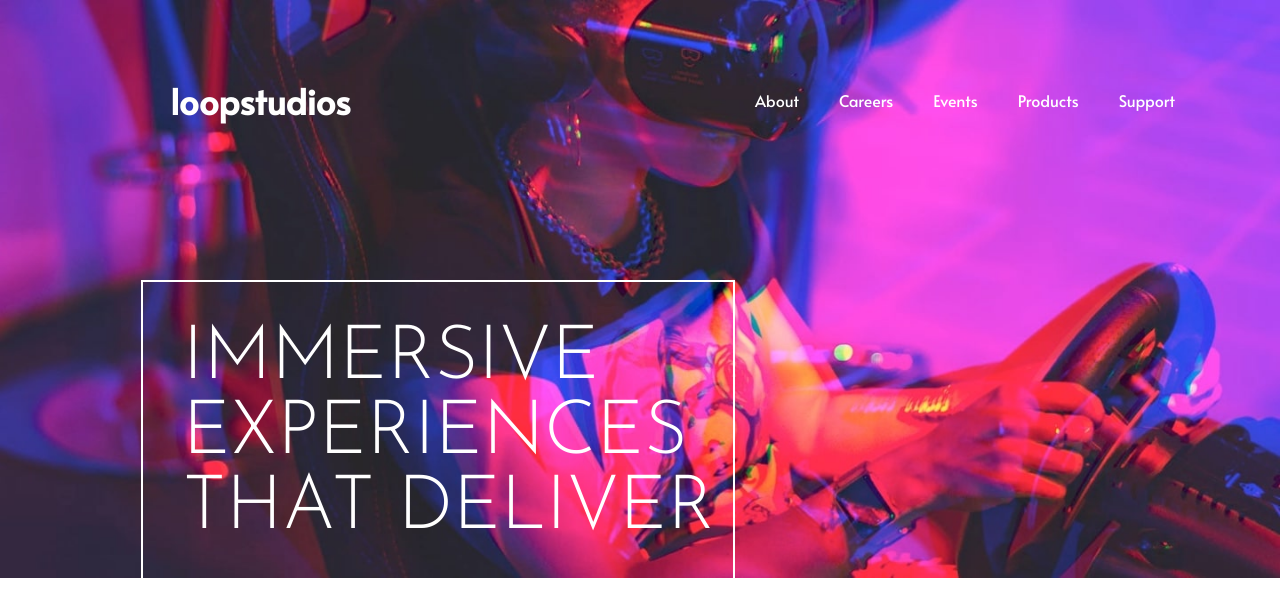
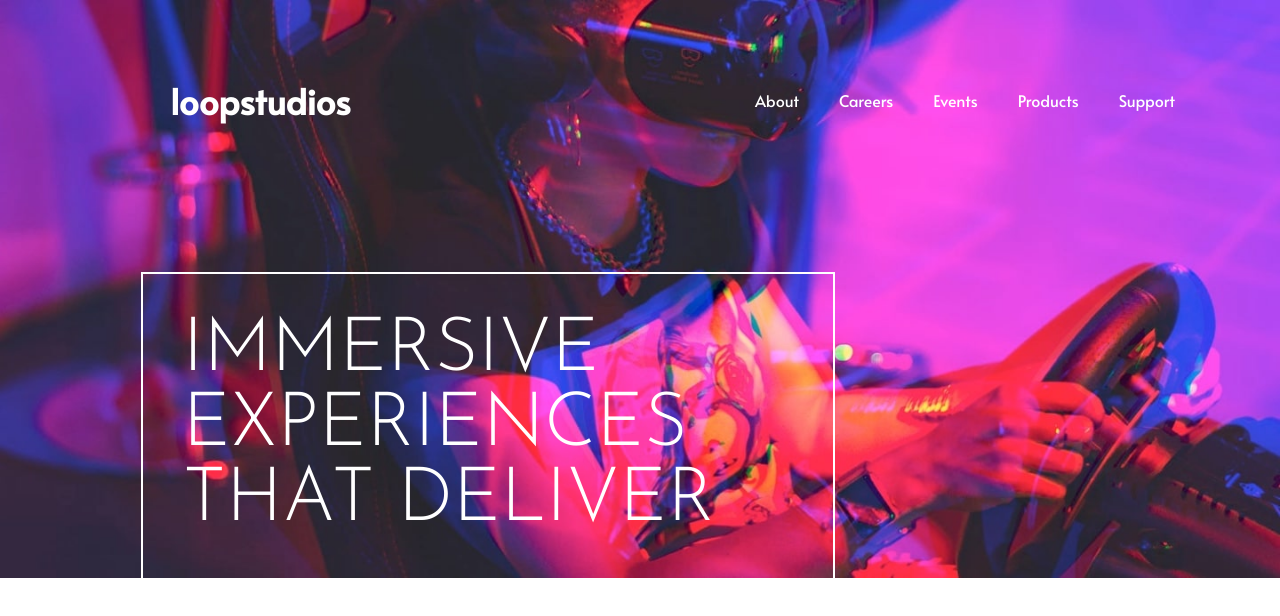
Before and after one commit to Jeyaprabakar01/TWC-Challenge-Jeyaprabakar, a React (Create React App) app: page / in a window 1280 px wide. Shown: the top 616 px of the page. Built offline with nearby package versions, Linux system fonts and the light colour scheme.

Commit message:
navbar.css & hero.css updated

```diff
--- a/src/components/hero/hero.css
+++ b/src/components/hero/hero.css
@@ -1,20 +1,13 @@
-.hero {
-  height: 100%;
+.intro-img img {
   width: 100%;
 }
 
-.intro-img img {
-  width: 100%;
-  position: relative;
-  object-fit: cover;
-}
-
 .content {
+  position: absolute;
+  top: 34%;
+  left: 11%;
+  width: 650px;
   height: 35%;
-  width: 43%;
-  position: absolute;
-  top: 35%;
-  left: 11%;
   font-size: 75px;
   border: 2px solid white;
   padding-left: 40px;
--- a/src/components/navbar/navbar.css
+++ b/src/components/navbar/navbar.css
@@ -6,7 +6,6 @@
   width: 100%;
   height: 25%;
   position: fixed;
-  z-index: 10;
 }
 
 .left {
```
